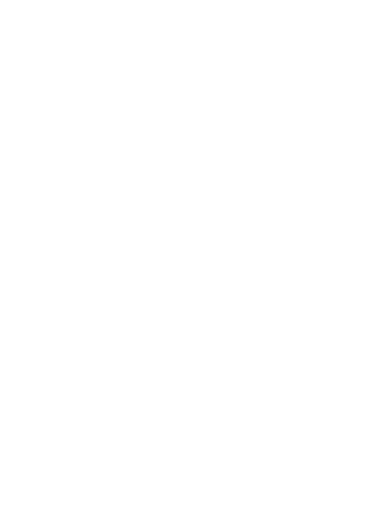
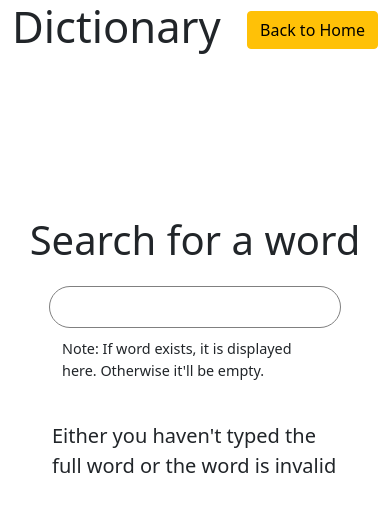
Before and after one commit to ashwin1999/grely, a React (Create React App) app: page /dictionary in a window 390 px wide. Shown: the top 512 px of the page. Built offline with nearby package versions, Linux system fonts and the light colour scheme.

Commit message:
dictionary added

```diff
--- a/src/App.js
+++ b/src/App.js
@@ -1,12 +1,16 @@
 import { Switch, Route } from "react-router-dom";
 import Home from "./Components/Home";
 import Lev from "./Components/Lev";
+import Dict from "./Components/Dict";
+// import Test from "./Components/Test";
 
 function App() {
   return (
     <Switch>
       <Route path="/" component={Home} exact />
       <Route path="/level/:id" component={Lev} />
+      <Route path="/dictionary" component={Dict} />
+      {/* <Route path="/test" component={Test} /> */}
     </Switch>
   );
 }
--- /dev/null
+++ b/src/Components/Dict.js
@@ -0,0 +1,79 @@
+import React, { useState, useEffect } from "react";
+import { Link } from "react-router-dom";
+import axios from "axios";
+
+const Dict = () => {
+  const [word, setWord] = useState("");
+  const [def, setDef] = useState({});
+  const [valid, setValid] = useState(false);
+
+  const updateWord = (e) => {
+    let temp = e.target.value;
+    setWord(temp.toLowerCase());
+  };
+
+  useEffect(() => {
+    const getMeaning = async (word) => {
+      if (word !== "") {
+        const def = await axios.get(
+          `https://membean-clone.herokuapp.com/word/${word}`
+        );
+        const syn = def.data;
+        if (syn.message !== undefined) {
+          setValid(false);
+          setDef({});
+        } else {
+          setValid(true);
+          setDef(syn.word);
+        }
+      }
+    };
+
+    getMeaning(word);
+  }, [word]);
+
+  return (
+    <div>
+      <div className="container">
+        <span className="inline-content">
+          <h1 className="display-1">Dictionary</h1>
+          <Link to="/">
+            <button className="btn btn-warning">Back to Home</button>
+          </Link>
+        </span>
+        <div className="dict-main">
+          <p className="lead large">Search for a word</p>
+          <input
+            type="text"
+            className="word-search"
+            onChange={(e) => updateWord(e)}
+          />
+          <p className="lead small">
+            <b>Note:</b> If word exists, it is displayed here. Otherwise it'll
+            be empty.
+          </p>
+          <div className="word-output">
+            {valid ? (
+              <>
+                <p className="lead medium">
+                  {def.word} - {def.level} word
+                </p>
+                <p className="lead">{def.short}</p>
+                <br />
+                <p className="lead">{def.long}</p>
+              </>
+            ) : (
+              <>
+                <p className="lead">
+                  Either you haven't typed the full word or the word is invalid
+                </p>
+              </>
+            )}
+          </div>
+        </div>
+      </div>
+    </div>
+  );
+};
+
+export default Dict;
--- a/src/Components/Home.js
+++ b/src/Components/Home.js
@@ -286,6 +286,9 @@ const Home = () => {
           <a href="#word-list">
             <button className="btn btn-light">Go to word list</button>
           </a>
+          <Link to="/dictionary">
+            <button className="btn btn-info">Dictionary</button>
+          </Link>
         </div>
       </div>
 
--- /dev/null
+++ b/src/Components/Test.js
@@ -0,0 +1,12 @@
+import React from "react";
+import Loader from "./Loader";
+
+const Test = () => {
+  return (
+    <div>
+      <Loader />
+    </div>
+  );
+};
+
+export default Test;
--- a/src/Styles/loader.css
+++ b/src/Styles/loader.css
@@ -83,22 +83,22 @@
 .boxes .box>div:nth-child(1) {
     top: 0;
     left: 0;
-    background: #5C8DF6;
+    background: #48991c;
 }
 
 .boxes .box>div:nth-child(2) {
-    background: #145af2;
+    background: #52ad28;
     right: 0;
     --rotateY: 90deg;
 }
 
 .boxes .box>div:nth-child(3) {
-    background: #447cf5;
+    background: #005825;
     --rotateX: -90deg;
 }
 
 .boxes .box>div:nth-child(4) {
-    background: #DBE3F4;
+    background: #092402;
     top: 0;
     left: 0;
     --translateZ: -90px;
--- a/src/Styles/styles.css
+++ b/src/Styles/styles.css
@@ -78,6 +78,41 @@ svg {
     display: none;
 }
 
+.large {
+    font-size: 2.5em;
+}
+
+.medium {
+    font-size: 1em;
+    font-weight: bolder;
+}
+
+.small {
+    font-size: 0.9em;
+    margin: 15px 0px;
+}
+
+.dict-main {
+    display: flex;
+    flex-direction: column;
+    justify-content: center;
+    align-items: center;
+    /* height: 20vh; */
+    margin-top: 150px;
+}
+
+.word-search {
+    border-radius: 50px;
+    border: 0.5px solid gray;
+    outline: none;
+    padding: 8px 20px;
+    width: 50%;
+}
+
+.word-output {
+    margin: 50px 50px
+}
+
 @media screen and (max-width: 425px) {
     .centered {
         display: flex;
@@ -111,4 +146,33 @@ svg {
     .word-def {
         font-size: 23px
     }
+
+    /* .large {
+        font-size: 32em;
+    } */
+
+    .small {
+        margin: 10px 50px;
+    }
+
+    .dict-main {
+        display: flex;
+        flex-direction: column;
+        justify-content: center;
+        align-items: center;
+        /* height: 50vh; */
+        margin-top: 150px;
+    }
+
+    .word-search {
+        border-radius: 50px;
+        border: 0.5px solid gray;
+        outline: none;
+        padding: 8px 20px;
+        width: 80%;
+    }
+
+    .word-output {
+        margin: 30px 40px
+    }
 }
```
